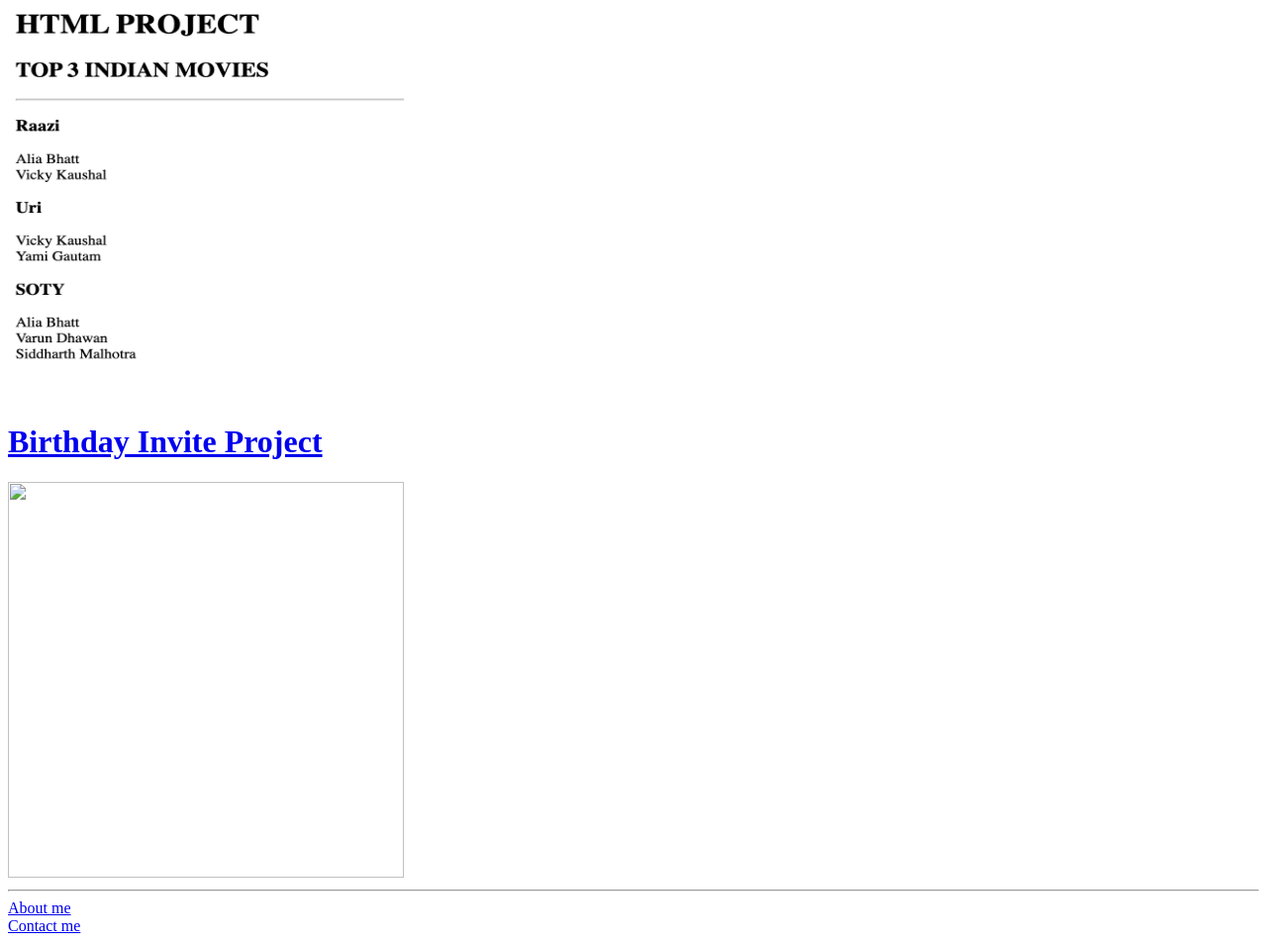
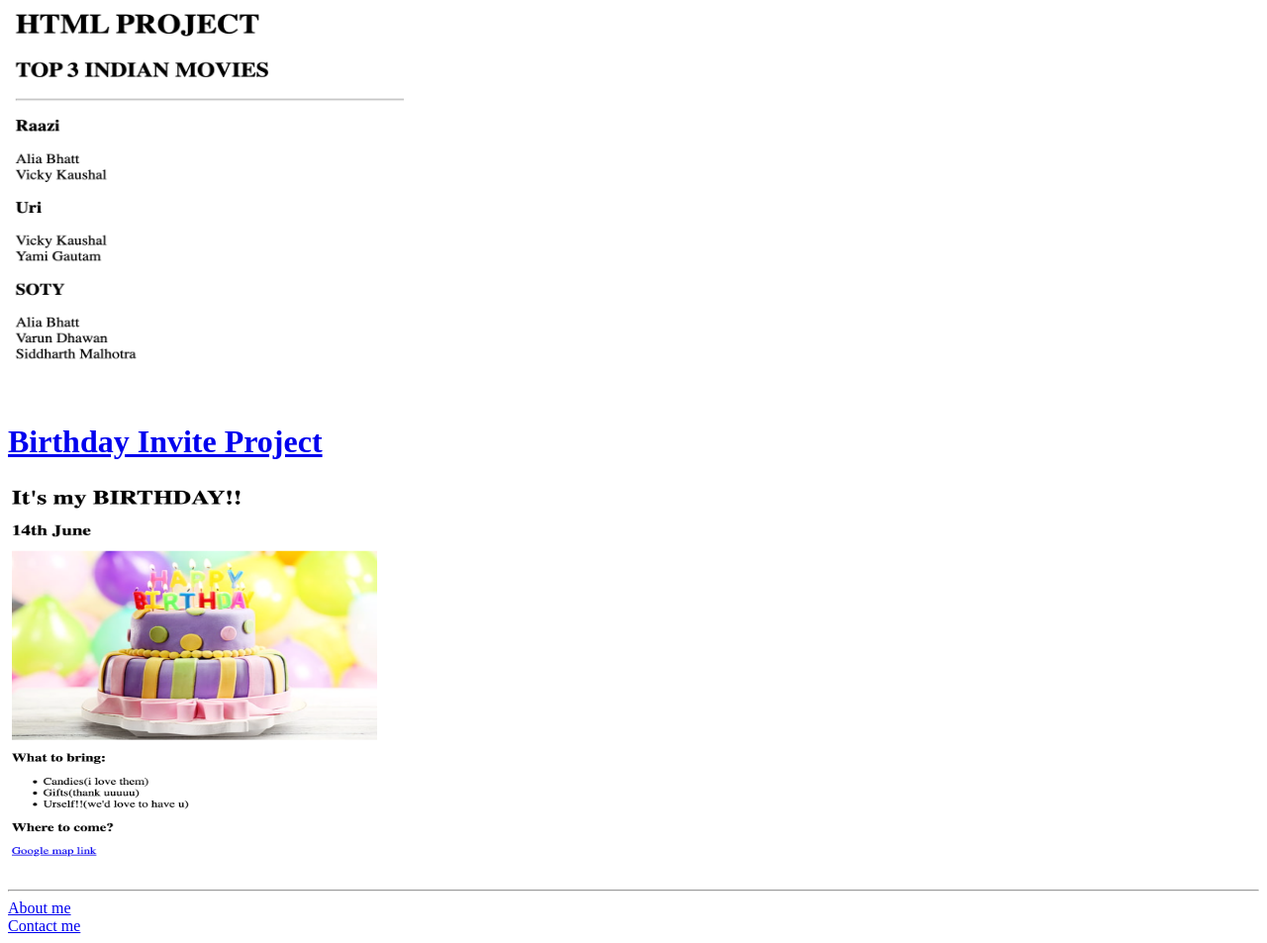
Before and after one commit to Janya-Goel/HTML-PORTFOLIO, a plain HTML site: page index.html in a window 1280 px wide. Shown: the part 206-1159 px from the top of the page at 99% size. Drawn offline with Linux system fonts and the light colour scheme.

Commit message:
Update index.html

```diff
--- a/index.html
+++ b/index.html
@@ -13,7 +13,7 @@
     <img src="./assets/images/Movie ranking project.png" width="400" height="400">
     <br>
     <a href="./public/birthday-invite.html"><h1>Birthday Invite Project</h1></a>
-    <img src="./assets/images/birthday-invite.png" width="400" height="400">
+    <img src="./assets/images/Birthday invite project.png" width="400" height="400">
     <hr>
     <a href="./public/about.html">About me</a>
     <br>
```
